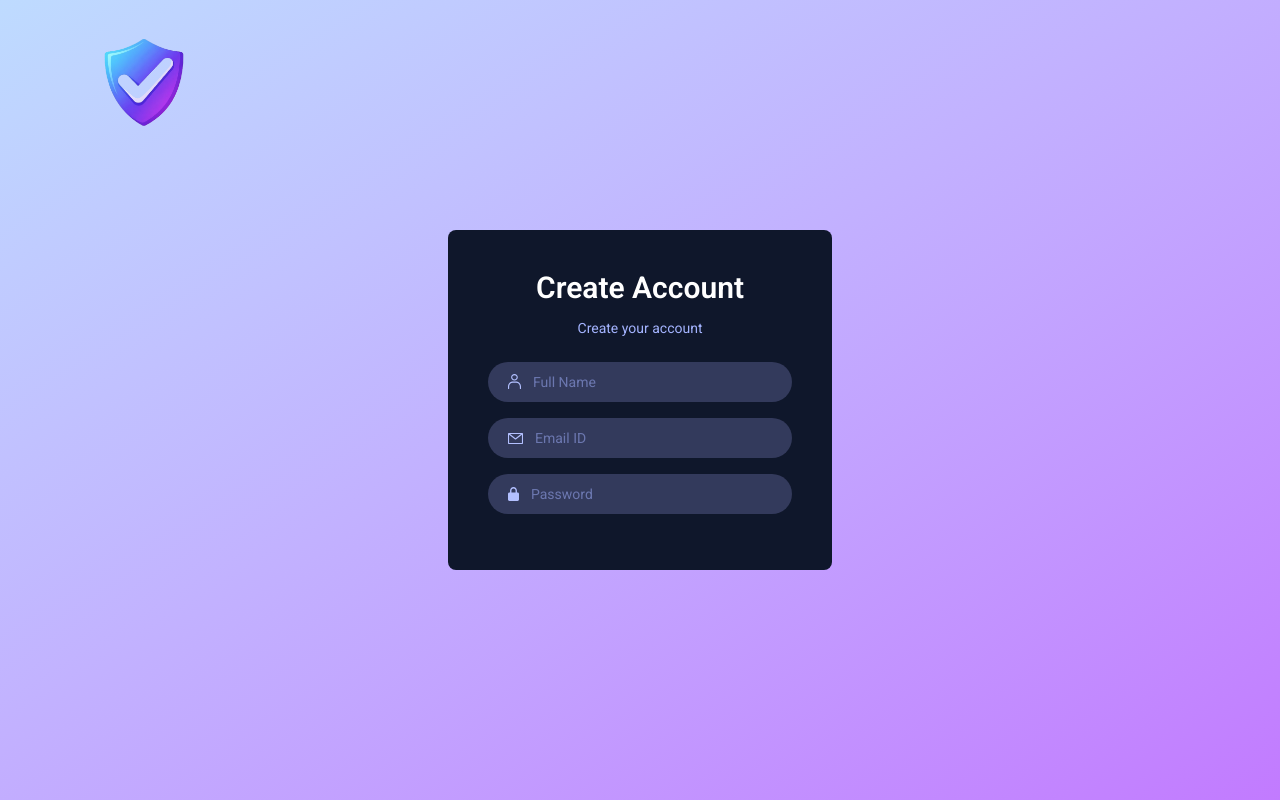
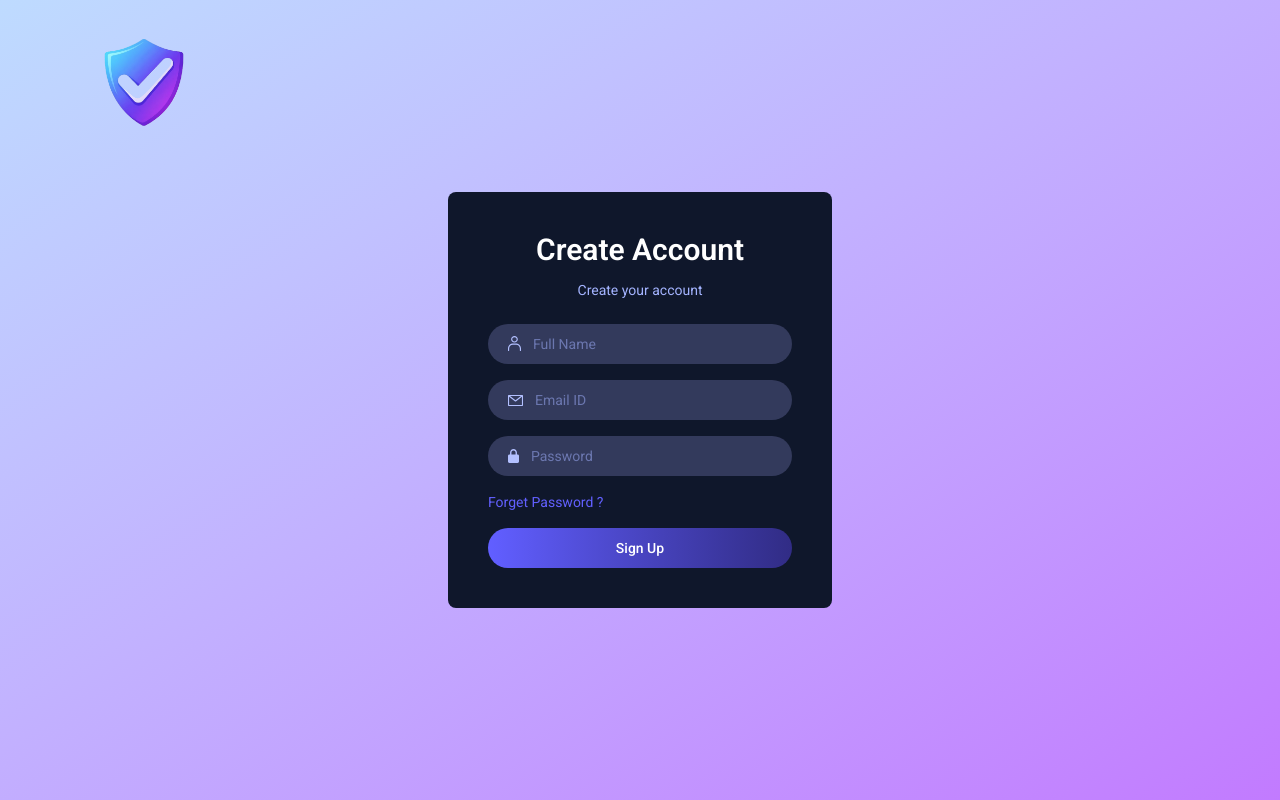
Before and after one commit to HasibCoderLab/mern-auth-2.0, a React (Vite) app in the folder client/: page /login in a window 1280 px wide. Built offline with nearby package versions, Linux system fonts and the light colour scheme.

Commit message:
style signUp btn

```diff
--- a/client/src/pages/Login.jsx
+++ b/client/src/pages/Login.jsx
@@ -37,6 +37,8 @@ const Login = () => {
               className='bg-transparent outline-none'
               type="password" placeholder='Password' required />
           </div>
+          <p className='mb-4 text-indigo-500 cursor-pointer'>Forget Password ?</p>
+          <button className='w-full py-2.5 rounded-full bg-linear-to-r from-indigo-500 to-indigo-900 text-white font-medium'>{state}</button>
         </form>
       </div>
     </div>
```
